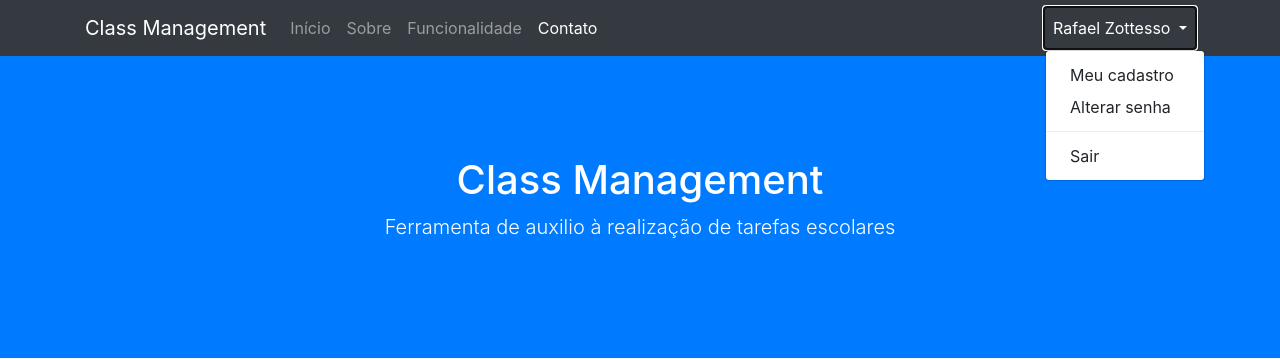
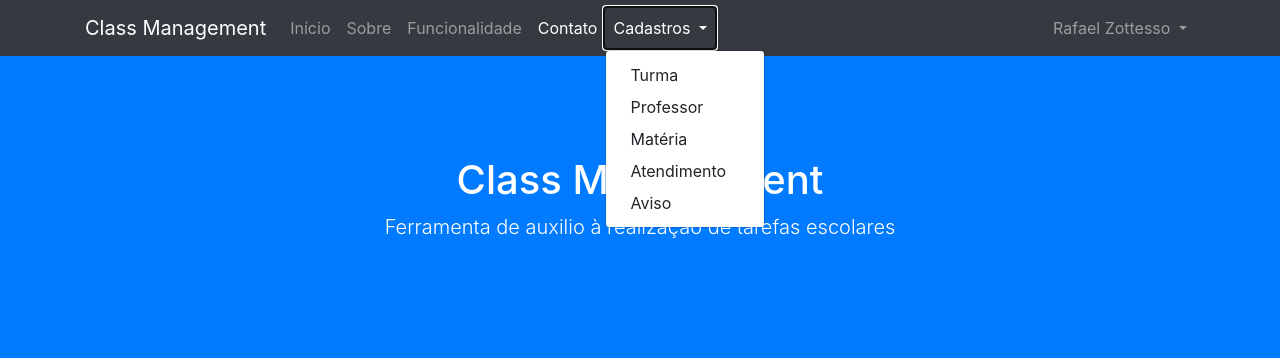
Before and after one commit to CristhianMaia/class-management, a Django app: page / in a window 1280 px wide, after a click on "Cadastros". Shown: the top 359 px of the page. Run offline with Django 3.2, Linux system fonts and the light colour scheme; a user stored in the database is signed in; some libraries are stand-ins or nearby versions.

Commit message:
Modificacao e criação de uma navbar para as CreateViews em modo admin

```diff
--- a/tcc/classmanagement/templates/base.html
+++ b/tcc/classmanagement/templates/base.html
@@ -31,8 +31,10 @@
           <div class="collapse navbar-collapse" id="navbarResponsive">
             <ul class="navbar-nav mr-auto">
               <li class="nav-item">
-                <a class="nav-link js-scroll-trigger" href="#menu">Início</a>
+                <a class="nav-link js-scroll-trigger" href="{% url 'index' %}">Início</a>
               </li>
+
+              {% block menu_index %}
               <li class="nav-item">
                 <a class="nav-link js-scroll-trigger" href="#about">Sobre</a>
               </li>
@@ -42,6 +44,23 @@
               <li class="nav-item">
                 <a class="nav-link js-scroll-trigger" href="#contact">Contato</a>
               </li>
+              {% endblock %}
+
+              {% if request.user.is_authenticated %}
+              <li class="nav-item dropdown">
+                <a class="nav-link dropdown-toggle" href="#" id="navbarDropdown" role="button" data-toggle="dropdown" aria-haspopup="true" aria-expanded="false">
+                  Cadastros
+                </a>
+                <div class="dropdown-menu" aria-labelledby="navbarDropdown">
+                  <a class="dropdown-item" href="{% url 'cadastrar_turma' %}">Turma</a>
+                  <a class="dropdown-item" href="{% url 'cadastrar_professor' %}">Professor</a>
+                  <a class="dropdown-item" href="{% url 'cadastrar_materia' %}">Matéria</a>
+                  <a class="dropdown-item" href="{% url 'cadastrar_atendimento' %}">Atendimento</a>
+                  <a class="dropdown-item" href="{% url 'cadastrar_aviso' %}">Aviso</a>
+                </div>
+              </li>
+              {% endif %}
+
             </ul>
 
               <!-- Só vai mostrar esse menu se o usuário estiver logado -->
@@ -62,10 +81,10 @@
             {% else %}
             <ul class="navbar-nav ml-auto">
               <li class="nav-item">
-                <a class="nav-link js-scroll-trigger" href="/login">Entrar</a>
+                <a class="nav-link js-scroll-trigger" href="{% url 'login' %}">Entrar</a>
               </li>
             </ul>
-              {% endif %}
+            {% endif %}
 
 
 
@@ -147,7 +166,7 @@
     <!-- Footer -->
     <footer class="py-5 bg-dark">
       <div class="container">
-        <p class="m-0 text-center text-white">Copyright &copy; Class Maagement 2018</p>
+        <p class="m-0 text-center text-white">Copyright &copy; Class Management 2018</p>
       </div>
       <!-- /.container -->
     </footer>
--- a/tcc/classmanagement/templates/form.html
+++ b/tcc/classmanagement/templates/form.html
@@ -33,6 +33,7 @@
       <hr>
 
       <form method="post" action="">
+        {% csrf_token %}
         {% bootstrap_form form %}
 
         <br>
--- a/tcc/classmanagement/templates/login.html
+++ b/tcc/classmanagement/templates/login.html
@@ -23,7 +23,7 @@
         <p>user</p>
         <p>senha</p>
         <a href="/turmas"><input type="submit" value="Login" /></a>
-        <p>Não possui um cadastro em nosso sistema? <a href="./cadastro">Clique aqui</a></p>
+        <p>Não possui um cadastro em nosso sistema? <a href="{% url 'cadastrar_user' %}">Clique aqui</a></p>
       </div>
       <br><br><br><br>
     </header>
--- a/tcc/classmanagement/templates/turmas.html
+++ b/tcc/classmanagement/templates/turmas.html
@@ -22,14 +22,14 @@
         <div class="list">
           <div class="menu_list">
             <ul class="">
-              <li><a href="/turmas/cadastrar">Criar uma turma</a></li>
+              <li><a href="{% url 'cadastrar_turma' %}">Criar uma turma</a></li>
             </ul>
           </div>
           <div class="list_array">
             <ul>
               {% for t in turmas %}
               <li>
-                <a href="/turmas/{{t.id}}">
+                <a href="/turma/{{t.id}}">
                 <h1>{{t.nome}}</h1>
                 <h2>{{t.colegio.nome}}</h2>
                 <h3>Representante: {{t.representante.first_name}} {{t.representante.last_name}}</h3>
--- a/tcc/classmanagement/urls.py
+++ b/tcc/classmanagement/urls.py
@@ -21,17 +21,26 @@
 urlpatterns = [
     path('', views.Index.as_view(), name="index"),
     path('login/', views.Login.as_view(), name='login'),
-    path('login/cadastro/', views.UserCreateView.as_view(), name='cadastro'),
 
     path('turmas/', views.TurmasTemplateView.as_view(), name='turmas'),  # Tela das turmas disponiveis para o usuario
-    path('turmas/cadastrar/', views.TurmasCreateView.as_view(), name='cadastrar turma'),   # tela para criar novas turmas por meio de um botao da tela Turmas
 
-    path('turmas/1/', views.TurmaTemplateView.as_view(), name='turmaID'),   # Turma selecionada pelo usuario por meio da tela Turmas
-    path('turmas/1/adicionar_aviso/', views.AvisoCreateView.as_view(), name='cadastrar aviso'),
-    path('turmas/1/adicionar_aluno/', views.AlunosCreateView.as_view(), name='cadastrar aluno'),
-    path('turmas/1/adicionar_materia/', views.MateriaCreateView.as_view(), name='cadastrar materia'),
-    path('turmas/1/adicionar_atendimento/', views.AtendimentoCreateView.as_view(), name='cadastrar atendimento'),
-    path('turmas/1/adicionar_professor/', views.ProfessorCreateView.as_view(), name='cadastrar professor'),
-    path('turmas/1/info/', views.InfoTurma.as_view(), name='info_turma'),     # info da turma em que estava selecionada por meio de botao na tela Turma
+#-------Cadastros------#
+    path('registrar/', views.UserCreateView.as_view(), name='cadastrar_user'),
+    path('cadastrar/professor/', views.ProfessorCreateView.as_view(), name='cadastrar_professor'),
+    path('cadastrar/turma/', views.TurmaCreateView.as_view(), name='cadastrar_turma'),   # tela para criar novas turmas por meio de um botao da tela Turmas
+    path('cadastrar/materia/', views.MateriaCreateView.as_view(), name='cadastrar_materia'),
+    path('cadastrar/atendimento/', views.AtendimentoCreateView.as_view(), name='cadastrar_atendimento'),
+    path('cadastrar/aviso/', views.AvisoCreateView.as_view(), name='cadastrar_aviso'),
+
+
+#------Telas--------#
+    path('turma/1/', views.TurmaTemplateView.as_view(), name='turmaID'),   # Turma selecionada pelo usuario por meio da tela Turmas
+    path('turma/1/info/', views.InfoTurma.as_view(), name='info_turma'),     # info da turma em que estava selecionada por meio de botao na tela Turma
+    path('turma/1/horarios/', views.HorariosTemplateView.as_view(), name='horarios aula'),
+    path('turma/1/atendimentos/', views.AtendimentosTemplateView.as_view(), name='atendimentos'),
+
+    path('turma/1/adicionar_aviso/', views.AvisoCreateView.as_view(), name='cadastrar aviso'),
+    path('turma/1/adicionar_aluno/', views.AlunosCreateView.as_view(), name='cadastrar aluno'),
+
 
 ]
--- a/tcc/classmanagement/views.py
+++ b/tcc/classmanagement/views.py
@@ -3,6 +3,7 @@
 from django.contrib.auth.models import User
 from . import models
 from django.contrib.auth.mixins import LoginRequiredMixin
+from django.urls import reverse_lazy
 
 from .forms import RegistrarUserForm
 
@@ -11,19 +12,12 @@
 class Index(TemplateView):
     template_name = 'base.html'
 
-class Login(TemplateView):
-    template_name = 'login.html'
-
-    def get_context_data(self, **kwargs):
-        context = super().get_context_data(**kwargs)
-
-        context['titulo'] = 'Login'
-        return context
-
+#------------CreateView--------------#
 class UserCreateView(CreateView):
     model = User
     template_name = 'form.html'
     form_class = RegistrarUserForm
+    success_url = reverse_lazy('index') # pra onde ir depois de cadastrar
 
     # Como enviar outros dados para tela
     def get_context_data(self, **kwargs):
@@ -33,24 +27,16 @@
         context['input'] = 'Enviar'
         return context
 
-class TurmasTemplateView(LoginRequiredMixin, TemplateView): #Tela de turmas do disponiveis para o usuario - pos login
-    template_name = 'turmas.html'
-    login_url = '/login/'
 
-    # Como enviar outros dados para tela
-    def get_context_data(self, **kwargs):
-        context = super().get_context_data(**kwargs)
-        # Listar somente a turma
-        context['turmas'] = models.Turma.objects.all()
-        context['titulo'] = 'Lista de Turmas'
-        return context
-
-class TurmasCreateView(LoginRequiredMixin, CreateView):
+class TurmaCreateView(LoginRequiredMixin, CreateView): #Tela de crianção de turmas
     model = models.Turma
     template_name = 'form.html'
     login_url = '/login/'
+    success_url = reverse_lazy('index') # pra onde ir depois de cadastrar
     fields = [
         'nome',
+        'alunos',
+        'representante',
         'colegio'
     ]
     def get_context_data(self, **kwargs):
@@ -61,48 +47,26 @@
 
         return context
 
-#Tela de Turma
-class TurmaTemplateView(LoginRequiredMixin,TemplateView): #Tela da turma que foi selecionada
-    template_name = 'turma.html'
+
+class ProfessorCreateView(LoginRequiredMixin, CreateView):  # Cadastro de Professores
+    template_name = 'form.html'
+    model = models.Professor
     login_url = '/login/'
+    success_url = reverse_lazy('index')  # pra onde ir depois de cadastrar
+    fields = [
+        'nome',
+        'email'
+    ]
 
     def get_context_data(self, **kwargs):
         context = super().get_context_data(**kwargs)
-        context['titulo'] = 'Lista de Turmas'
+
+        context['titulo'] = 'Cadastro de Professores'
+        context['input'] = 'Adicionar Professor'
         return context
 
-class AvisoCreateView(LoginRequiredMixin, CreateView):
-    template_name = 'form.html'
-    model = models.Aviso
-    login_url = '/login/'
-    fields = [
-        'data_final',
-        'tipo_aviso',
-        'comentarios'
-    ]
-    def get_context_data(self, **kwargs):
-        context = super().get_context_data(**kwargs)
 
-        context['titulo'] = 'Cadastrar aviso'
-        context['input'] = 'Adicionar'
-        return context
-
-class AlunosCreateView(LoginRequiredMixin, CreateView):
-    template_name = 'form.html'
-    model = models.Turma
-    login_url = '/login/'
-    fields = [
-        'nome',
-        'colegio'
-    ]
-    def get_context_data(self, **kwargs):
-        context = super().get_context_data(**kwargs)
-
-        context['titulo'] = 'Cadastro de Turma'
-        context['input'] = 'Adicionar Aluno'
-        return context
-
-class MateriaCreateView(LoginRequiredMixin, CreateView):
+class MateriaCreateView(LoginRequiredMixin, CreateView): #Cadastro de Materias
     template_name = 'form.html'
     model = models.Materia
     login_url = '/login/'
@@ -122,27 +86,13 @@
         context['input'] = 'Adicionar Matéria'
         return context
 
-class ProfessorCreateView(LoginRequiredMixin, CreateView):
-        template_name = 'form.html'
-        model = models.Materia
-        login_url = '/login/'
-        fields = [
-            'nome',
-            'email'
-        ]
 
-        def get_context_data(self, **kwargs):
-            context = super().get_context_data(**kwargs)
-
-            context['titulo'] = 'Cadastro de Professores'
-            context['input'] = 'Adicionar Professor'
-            return context
-
-class AtendimentoCreateView(LoginRequiredMixin, CreateView):
+class AtendimentoCreateView(LoginRequiredMixin, CreateView): #Cadastro de atendimentos
     template_name = 'form.html'
     model = models.Atendimento
     login_url = '/login/'
     fields = [
+        'professor',
         'dia',
         'horario_inicio',
         'horario_fim'
@@ -154,6 +104,98 @@
         context['input'] = 'Adicionar Atendimento'
         return context
 
+class AvisoCreateView(LoginRequiredMixin, CreateView):  #Cadastro de Aviso
+    template_name = 'form.html'
+    model = models.Aviso
+    login_url = '/login/'
+    fields = [
+        'data_final',
+        'tipo_aviso',
+        'comentarios'
+    ]
+    def get_context_data(self, **kwargs):
+        context = super().get_context_data(**kwargs)
+
+        context['titulo'] = 'Cadastrar aviso'
+        context['input'] = 'Adicionar'
+        return context
+
+
+# --------------- FIM DOS CADASTROS ---------------------#
+
+#---------------- TemplateView -------------------#
+class Login(TemplateView):
+    template_name = 'login.html'
+
+    def get_context_data(self, **kwargs):
+        context = super().get_context_data(**kwargs)
+
+        context['titulo'] = 'Login'
+        return context
+
+
+class TurmasTemplateView(LoginRequiredMixin, TemplateView): #Tela de turmas do disponiveis para o usuario - pos login
+    template_name = 'turmas.html'
+    login_url = '/login/'
+
+    # Como enviar outros dados para tela
+    def get_context_data(self, **kwargs):
+        context = super().get_context_data(**kwargs)
+        # Listar somente a turma
+        context['turmas'] = models.Turma.objects.all()
+        context['titulo'] = 'Lista de Turmas'
+        return context
+
+
+class TurmaTemplateView(LoginRequiredMixin,TemplateView): #Tela da turma que foi selecionada
+    template_name = 'turma.html'
+    login_url = '/login/'
+
+    def get_context_data(self, **kwargs):
+        context = super().get_context_data(**kwargs)
+        context['titulo'] = '%TurmaNome%'
+        return context
+
+
+#-----------------------ListView--------------------------#
+class HorariosTemplateView(LoginRequiredMixin,TemplateView): #Tela da turma que foi selecionada
+    template_name = 'horarios.html'
+    login_url = '/login/'
+
+    def get_context_data(self, **kwargs):
+        context = super().get_context_data(**kwargs)
+        context['titulo'] = 'Horarios de Aula'
+        return context
+
+
+class AtendimentosTemplateView(LoginRequiredMixin,TemplateView): #Tela da turma que foi selecionada
+    template_name = 'atendimentos.html'
+    login_url = '/login/'
+
+    def get_context_data(self, **kwargs):
+        context = super().get_context_data(**kwargs)
+        context['titulo'] = 'Atendimentos'
+        return context
+
+
 class InfoTurma(LoginRequiredMixin, TemplateView): #Info da turma selecionada por meio de um botao na tela Turma
     template_name = 'infoturma.html'
     login_url = '/login/'
+
+
+
+#-----------------lixo---------------#
+class AlunosCreateView(LoginRequiredMixin, CreateView): #Cadastro de Alunos
+    template_name = 'form.html'
+    model = models.Turma
+    login_url = '/login/'
+    fields = [
+        'nome',
+        'colegio'
+    ]
+    def get_context_data(self, **kwargs):
+        context = super().get_context_data(**kwargs)
+
+        context['titulo'] = 'Cadastro de Turma'
+        context['input'] = 'Adicionar Aluno'
+        return context
```
Also changed, not shown: tcc/classmanagement/models.py (+4 -4 lines), tcc/classmanagement/templates/turma.html (+5 -19 lines), tcc/db.sqlite3.
